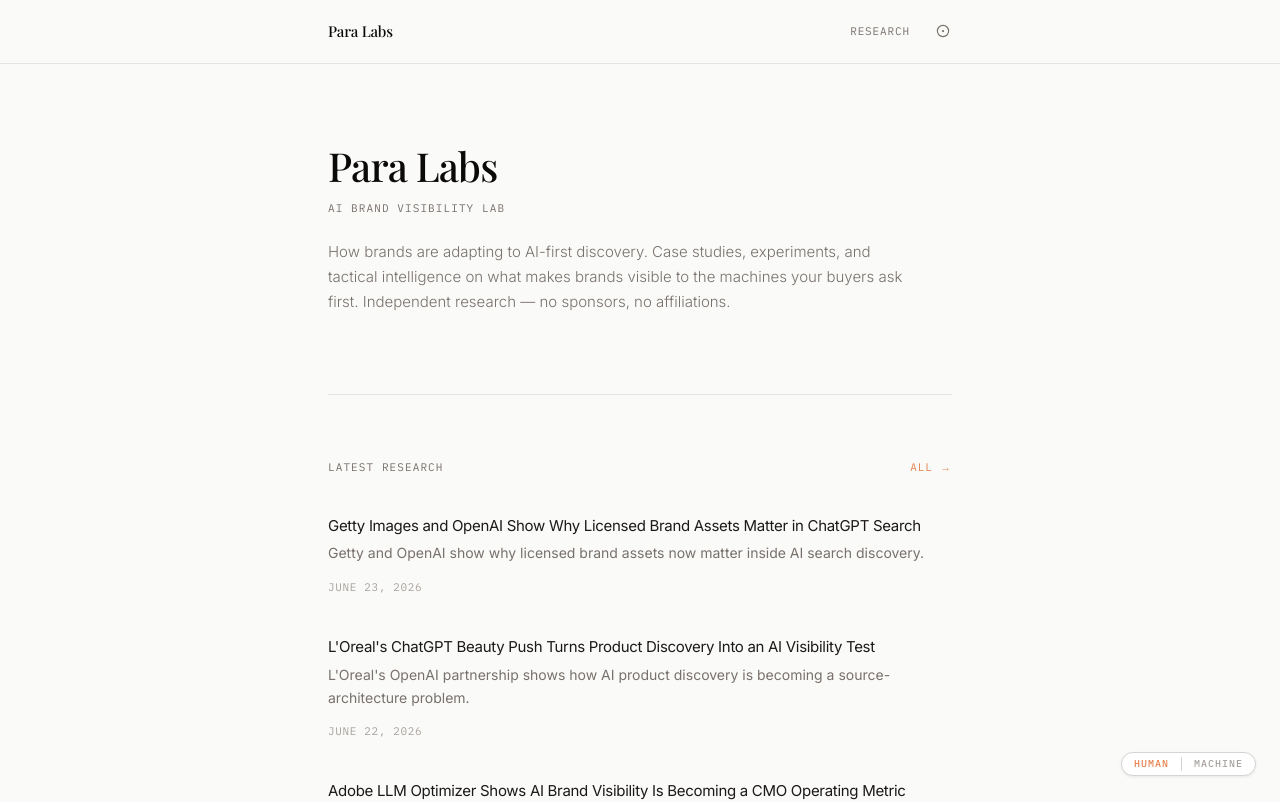
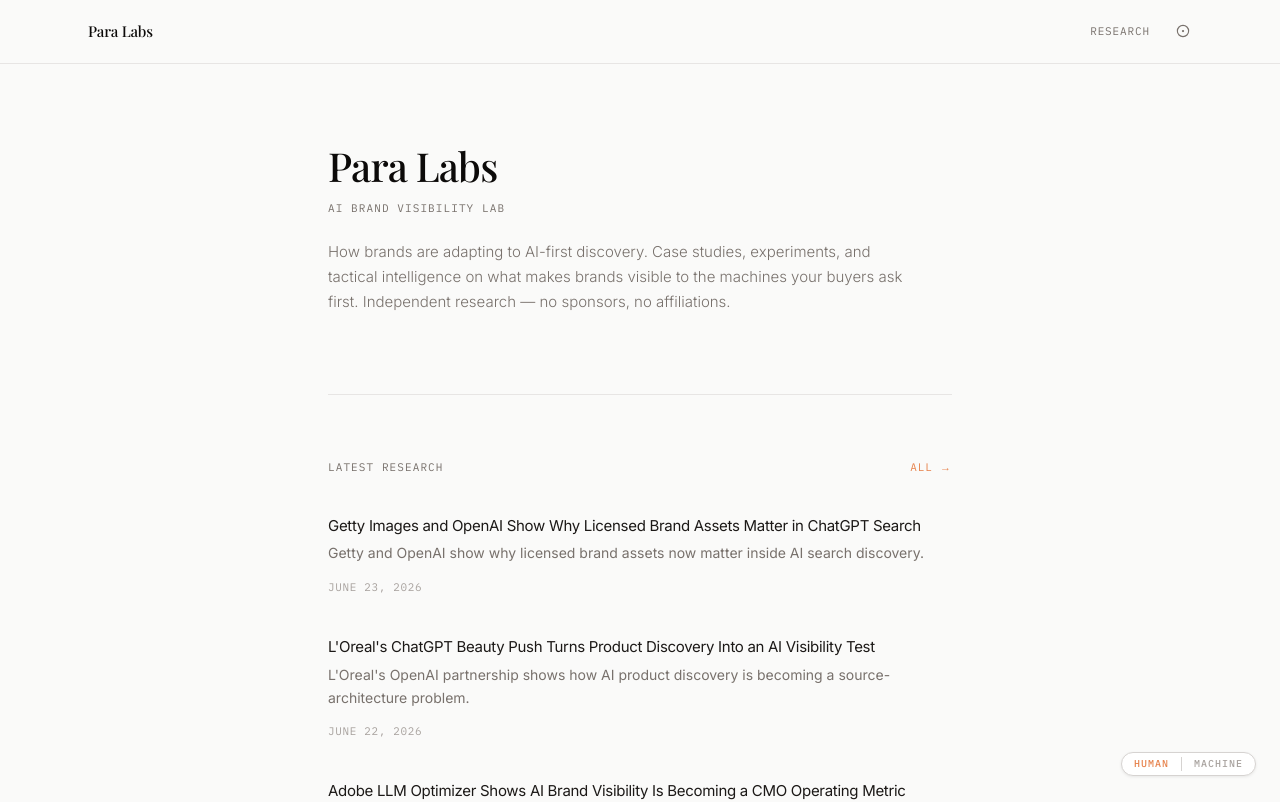
Before and after one commit to AuthorityTech/paralabs.ai, a Next.js app: page / in a window 1280 px wide. Shown: the top 802 px of the page. Built offline with nearby package versions, Linux system fonts and the light colour scheme.

Commit message:
fix: widen nav container to match article+sidebar content width (max-w-6xl)

```diff
--- a/src/components/Nav.tsx
+++ b/src/components/Nav.tsx
@@ -4,7 +4,7 @@
 export default function Nav() {
   return (
     <nav className="border-b border-nothing-border bg-nothing-surface/95">
-      <div className="mx-auto flex max-w-2xl items-center justify-between px-6 py-5">
+      <div className="mx-auto flex max-w-6xl items-center justify-between px-6 py-5">
         <Link
           href="/"
           className="font-display text-[15px] font-medium tracking-[-0.01em] text-nothing-display transition-colors duration-200 ease-nothing hover:text-link"
```
